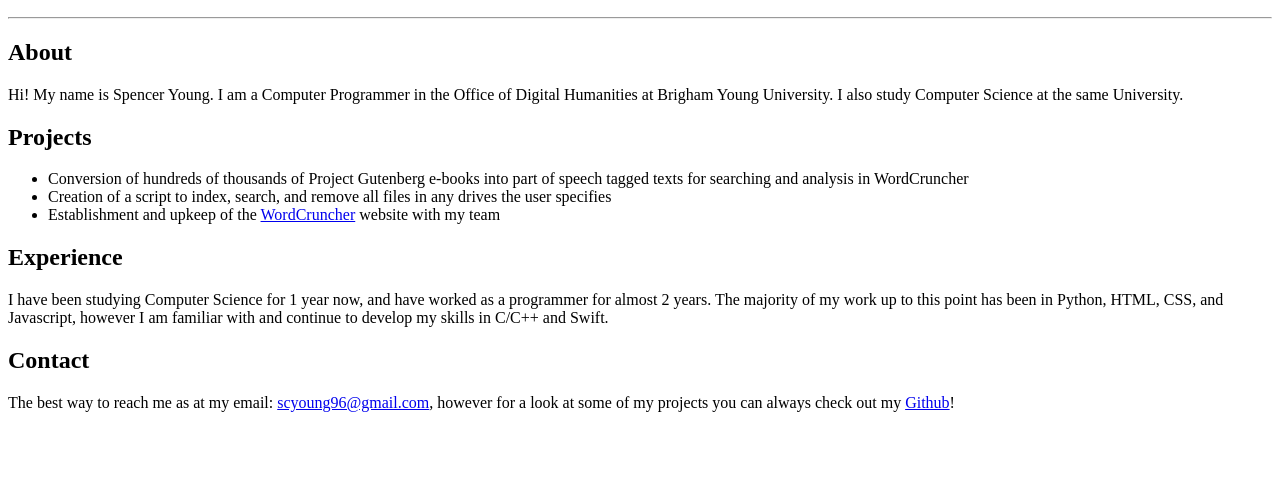
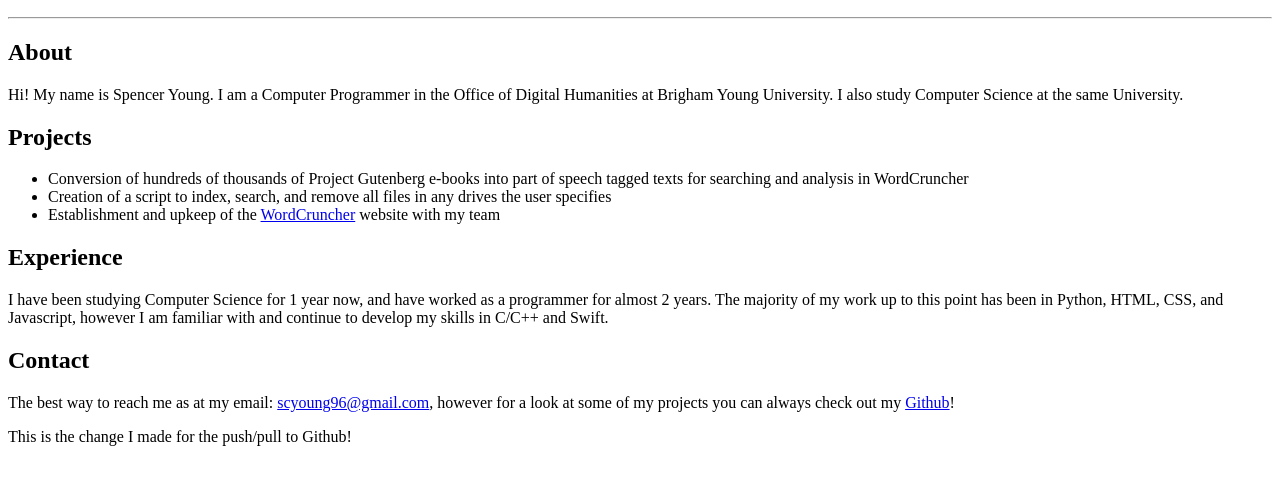
Before and after one commit to scyoung96/portfolio, a plain HTML site: page index.html in a window 1280 px wide. Shown: the part 110-594 px from the top of the page. Drawn offline with Linux system fonts and the light colour scheme.

Commit message:
Final push for the night

```diff
--- a/index.html
+++ b/index.html
@@ -27,6 +27,8 @@
 		<h2>Contact</h2>
 		<p>The best way to reach me as at my email: <a href="scyoung96@gmail.com">scyoung96@gmail.com</a>, however for a look at some of my projects you can always check out my <a href="github.com/scyoung96">Github</a>!</p>
 
+		<p>This is the change I made for the push/pull to Github!</p>
+
 	</body>
 
 
```
